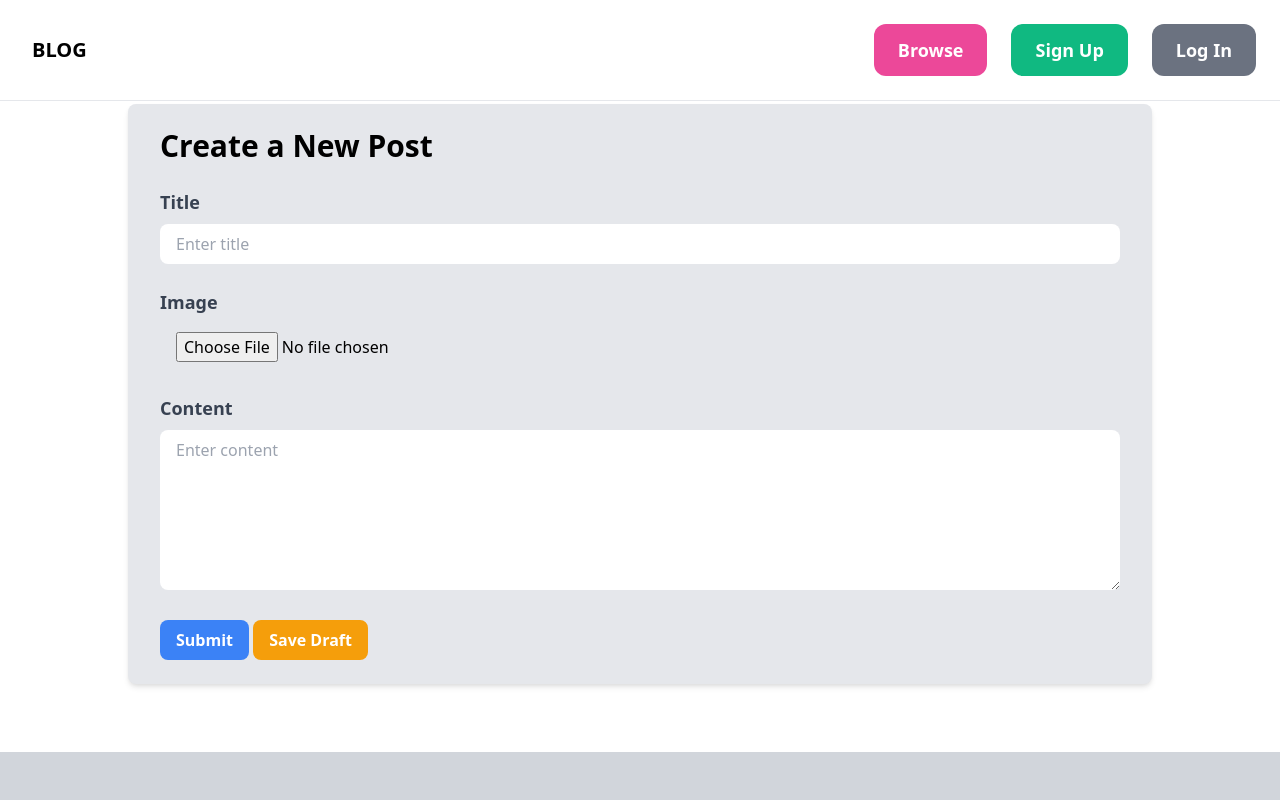
After one commit to angheben/Rocas, a Django app: page /post in a window 1280 px wide. The commit adds this page. Run offline with Django 5.2, Linux system fonts and the light colour scheme.

Commit message:
Creating Post application done, draft still not working

```diff
--- a/core/forms.py
+++ b/core/forms.py
@@ -1,6 +1,7 @@
 from django import forms
 from django.contrib.auth.forms import UserCreationForm, AuthenticationForm
 from django.contrib.auth.models import User
+from .models import Post
 
 
 class LoginForm(AuthenticationForm):
@@ -35,3 +36,19 @@ class SignupForm(UserCreationForm):
     class Meta:
         model = User
         fields = ['username', 'email', 'password1', 'password2']
+
+
+class PostForm(forms.ModelForm):
+    class Meta:
+        model = Post
+        fields = ['title', 'image', 'content']
+
+    title = forms.CharField(widget=forms.TextInput(attrs={
+        'placeholder': 'Title',
+        'class': 'w-full py-4 px-6 rounded-xl'
+    }))
+    image = forms.ImageField()
+    content = forms.CharField(widget=forms.Textarea(attrs={
+        'placeholder': 'Content',
+        'class': 'w-full py-4 px-6 rounded-xl'
+    }))
--- a/core/models.py
+++ b/core/models.py
@@ -1,10 +1,12 @@
 from django.db import models
 from django.contrib.auth.models import User
+from stdimage.models import StdImageField
 
 
 class UserProfile(models.Model):
     user = models.CharField(User, max_length=30)
-    profile = models.ImageField(name="profile", upload_to="profile_pictures") # I need to adjust the size of the image here
+    profile = StdImageField(verbose_name='Image', upload_to='media', variations={
+                            "thumb": {"width": 100, 'height': 100, 'crop': False}})
     created_on = models.DateTimeField(auto_now_add=True)
 
     def __str__(self):
@@ -13,9 +15,17 @@ class UserProfile(models.Model):
 
 class Post(models.Model):
     user = models.OneToOneField(User, on_delete=models.CASCADE, verbose_name="posts")
-    image = models.ImageField(name="image", upload_to="post_pictures", null=True, blank=True)
+    image = StdImageField(verbose_name='Image', upload_to='media', variations={
+                            "thumb": {"width": 225, 'height': 225, 'crop': False}})
     title = models.CharField(name="title", max_length=100)
     content = models.TextField(name="content", null=True, blank=True)
+    created_on = models.DateTimeField(auto_now_add=True)
+
+
+class Draft(models.Model):
+    user = models.ForeignKey(User, on_delete=models.CASCADE)
+    image = models.ImageField(upload_to='draft_images')
+    content = models.TextField()
     created_on = models.DateTimeField(auto_now_add=True)
 
 
--- a/core/templates/base.html
+++ b/core/templates/base.html
@@ -28,6 +28,7 @@
         {% endif %}
 
         {% if request.user.is_authenticated %}
+            <a href="{% url 'post' %}" class="px-6 py-3 text-lg font-semibold bg-yellow-500 text-white rounded-xl hover:bg-gray-700">Create Post</a>
             <p class="px-6 py-3 text-lg font-semibold bg-blue-500 text-white rounded-xl hover:bg-teal-700">Welcome {{ request.user.username }}</p>
             <a href="{% url 'logout' %}" class="px-6 py-3 text-lg font-semibold bg-red-500 text-white rounded-xl hover:bg-gray-700">Log Out</a>
         {% else %}
--- a/core/templates/menu.html
+++ b/core/templates/menu.html
@@ -20,7 +20,7 @@
                 </div>
             </div>
             <!-- Post image -->
-            <img class="w-full" src="{{ post.image.url }}" alt="{{ post.title }}">
+            <img style="width: 100%; height: auto;" src="{{ post.image.url }}" alt="{{ post.title }}">
             <!-- Post title -->
             <div class="p-4">
                 <h3 class="text-lg font-semibold">{{ post.title }}</h3>
--- /dev/null
+++ b/core/templates/post.html
@@ -0,0 +1,28 @@
+{% extends 'base.html' %}
+
+{% block title %} Post {% endblock %}
+
+{% block content %}
+<div class="max-w-screen-lg mx-auto mt-20">
+    <div class="bg-gray-200 shadow-md rounded-lg px-8 py-6">
+        <h1 class="text-3xl font-semibold mb-6">Create a New Post</h1>
+        <form method="post" action="{% url 'post' %}" enctype="multipart/form-data">
+            {% csrf_token %}
+            <div class="mb-6">
+                <label for="title" class="block text-gray-700 text-lg font-bold mb-2">Title</label>
+                <input type="text" id="title" name="title" class="w-full rounded-lg border-gray-300 px-4 py-2 focus:outline-none focus:border-indigo-500" placeholder="Enter title">
+            </div>
+            <div class="mb-6">
+                <label for="image" class="block text-gray-700 text-lg font-bold mb-2">Image</label>
+                <input type="file" id="image" name="image" class="w-full rounded-lg border-gray-300 px-4 py-2 focus:outline-none focus:border-indigo-500">
+            </div>
+            <div class="mb-6">
+                <label for="content" class="block text-gray-700 text-lg font-bold mb-2">Content</label>
+                <textarea id="content" name="content" rows="6" class="w-full rounded-lg border-gray-300 px-4 py-2 focus:outline-none focus:border-indigo-500" placeholder="Enter content"></textarea>
+            </div>
+            <button type="submit" class="bg-blue-500 text-white font-bold py-2 px-4 rounded-lg hover:bg-blue-700">Submit</button>
+            <button type="submit" class="bg-yellow-500 text-white font-bold py-2 px-4 rounded-lg hover:bg-blue-700">Save Draft</button>
+        </form>
+    </div>
+</div>
+{% endblock %}
--- a/core/urls.py
+++ b/core/urls.py
@@ -1,12 +1,18 @@
 from django.urls import path
-from .views import MenuView, CreateView, DeleteView, UpdateView, LogoutView, LoginView, SignUpView
+from .views import MenuView, CreatePostView, DeleteView, UpdateView, LogoutView, LoginView, SignUpView
+from django.conf.urls.static import static
+from django.conf import settings
 
 
 urlpatterns = [
     path("", MenuView.as_view(template_name="menu.html"), name="menu"),
     path("post/update/<int:pk>", MenuView.as_view(template_name="update.html"), name="update"),
     path("post/delete/<int:pk>", MenuView.as_view(template_name="delete.html"), name="delete"),
+    path("post", CreatePostView.as_view(template_name="post.html"), name="post"),
     path("logout/", LogoutView.as_view(), name="logout"),
     path("login/", LoginView.as_view(template_name="login.html"), name="login"),
     path("signup/", SignUpView.as_view(template_name="signup.html"), name="signup"),
 ]
+
+if settings.DEBUG:
+    urlpatterns += static(settings.MEDIA_URL, document_root=settings.MEDIA_ROOT)
--- a/core/views.py
+++ b/core/views.py
@@ -1,10 +1,11 @@
 from django.views.generic import TemplateView, UpdateView, DeleteView, CreateView, RedirectView, FormView
 from .models import Post
-from django.contrib.auth import logout
+from django.contrib.auth import logout, login, authenticate
 from django.urls import reverse_lazy
-from .forms import SignupForm, LoginForm
+from .forms import SignupForm, LoginForm, PostForm
 from django.contrib import messages
 from django.contrib.auth.models import User
+from django.shortcuts import redirect
 
 
 class MenuView(TemplateView):
@@ -43,8 +44,33 @@ class CreatePostView(CreateView):
     """
     This class will serve users to create new posts
     """
-    template_name = "create.html"
-    models = Post
+    template_name = "post.html"
+    form_class = PostForm
+    success_url = reverse_lazy('menu')
+
+    def form_valid(self, form):
+        if 'save_draft' in self.request.POST:
+            # Save as draft
+            draft = form.save(commit=False)
+            draft.is_draft = True
+            draft.user = self.request.user
+            draft.save()
+            messages.success(self.request, "Draft saved successfully")
+            return redirect(self.success_url)
+        else:
+            # Create new post
+            post = form.save(commit=False)
+            post.user = self.request.user
+            post.save()
+            messages.success(self.request, "Post created successfully")
+            return super().form_valid(form)
+
+    def form_invalid(self, form):
+        """
+        This function is called when the user submits the form with invalid data
+        """
+        messages.error(self.request, message="You need to attribute a title picture and content")
+        return super().form_invalid(form)
 
 
 class LogoutView(RedirectView):
@@ -68,22 +94,26 @@ class LoginView(FormView):
 
     def form_valid(self, form):
         """
-        This function is called when the user do the login correctly
+        This function is called when the user does the login correctly
         """
-        messages.success(self.request, message="Login successful")
-        return super().form_valid(form)
+        # Authenticate the user using the form data
+        username = form.cleaned_data['username']
+        password = form.cleaned_data['password']
+        user = authenticate(username=username, password=password)
 
-    def form_invalid(self, form):
-        """
-        This function is called when the user do the login incorrectly
-        """
-        messages.error(self.request, message="Invalid username or password")
-        return super().form_invalid(form)
+        if user is not None:
+            login(self.request, user)
+            messages.success(self.request, "Login successful")
+            return super().form_valid(form)
+        else:
+            # If authentication fails, display an error message
+            messages.error(self.request, "Invalid username or password")
+            return self.form_invalid(form)
 
 
 class SignUpView(FormView):
     """
-    This class serves to manage the signup page
+    This class serves to manage the signup page saving the user if is correct and generating an error message if not
     """
     template_name = "signup.html"
     form_class = SignupForm
@@ -100,6 +130,7 @@ class SignUpView(FormView):
         User.objects.create_user(username=username, email=email, password=password, is_active=True)
 
         messages.success(self.request, message="Login successful")
+        login(self.request, form.get_user())
         return super().form_valid(form)
 
     def form_invalid(self, form):
```
Also changed, not shown: db.sqlite3.
